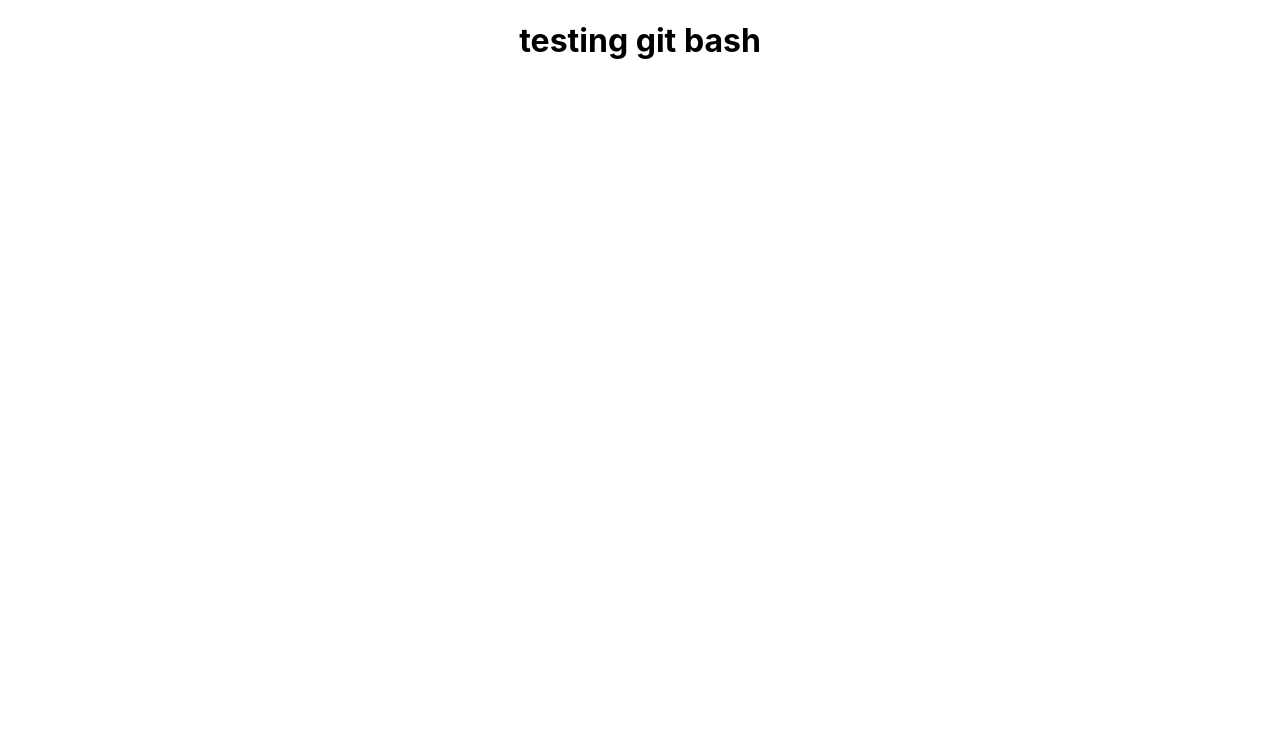
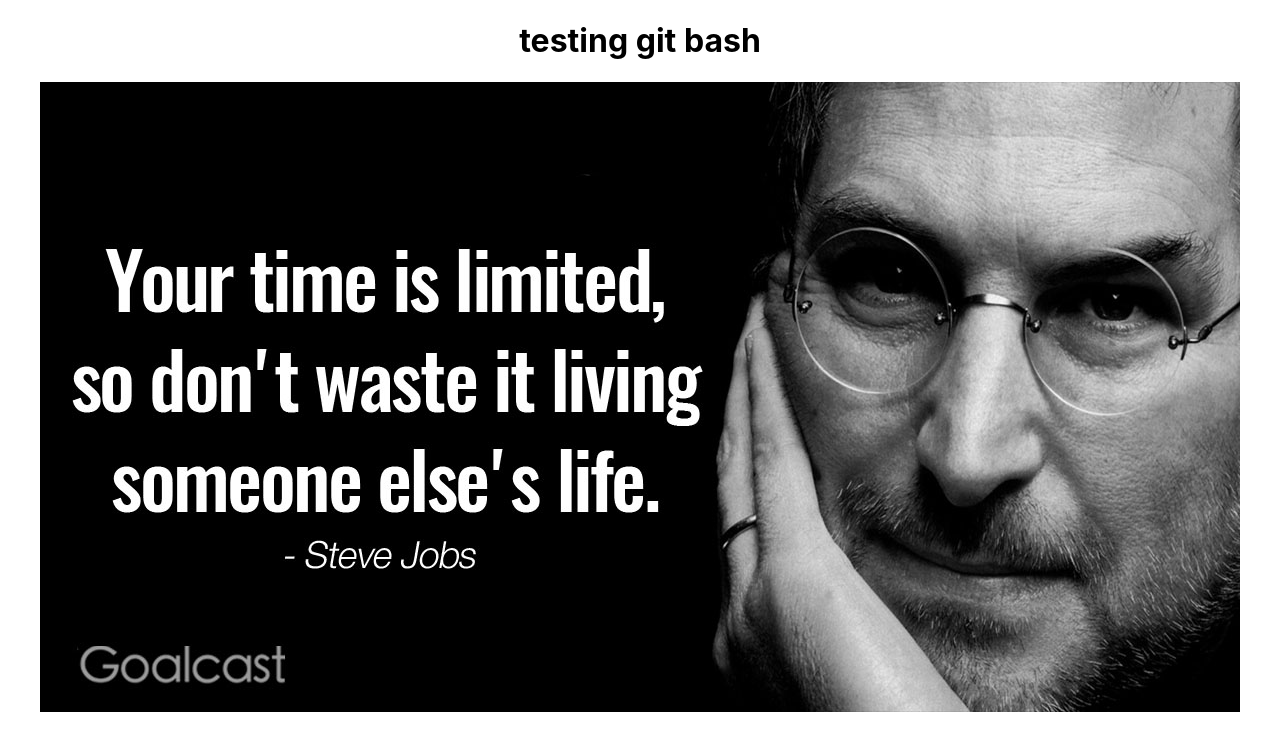
Before and after one commit to SudeshSharma/githubtest, a React (Create React App) app: page / in a window 1280 px wide. Shown: the top 750 px of the page. Built offline with nearby package versions, Linux system fonts and the light colour scheme.

Commit message:
tomuch changes

```diff
--- a/package.json
+++ b/package.json
@@ -4,9 +4,12 @@
   "private": true,
   "homepage": "https://SudeshSharma.github.io/githubtest/",
   "dependencies": {
+    "@material-ui/core": "^4.1.1",
     "react": "^16.8.6",
     "react-dom": "^16.8.6",
-    "react-scripts": "3.0.1"
+    "react-router-dom": "^5.0.1",
+    "react-scripts": "3.0.1",
+    "redux": "^4.0.1"
   },
   "scripts": {
     "start": "react-scripts start",
--- a/src/App.js
+++ b/src/App.js
@@ -1,13 +1,17 @@
 import React from 'react';
-import logo from './logo.svg';
+import  Images from './components/Images'
 import './App.css';
+import { Button } from '@material-ui/core'
 
-function App() {
+class App extends React.Component {
+
+  render() {
   return (
     <div className="App">
      <h1>testing git bash</h1>
+        <Images/>
     </div>
   );
 }
-
+}
 export default App;
--- /dev/null
+++ b/src/components/Images.js
@@ -0,0 +1,17 @@
+import React from 'react'
+import jobs from './Pics/jobs.jpg'
+
+class Images extends React.Component{
+
+
+    render(){
+        return(
+            <div>
+                <img src={jobs} alt="steve jobs"/>
+            </div>
+        )
+    }
+
+}
+
+export default Images
```
Also changed, not shown: src/components/Pics/jobs.jpg (added), 1 other file (tests, documents, lock files or other folders).
